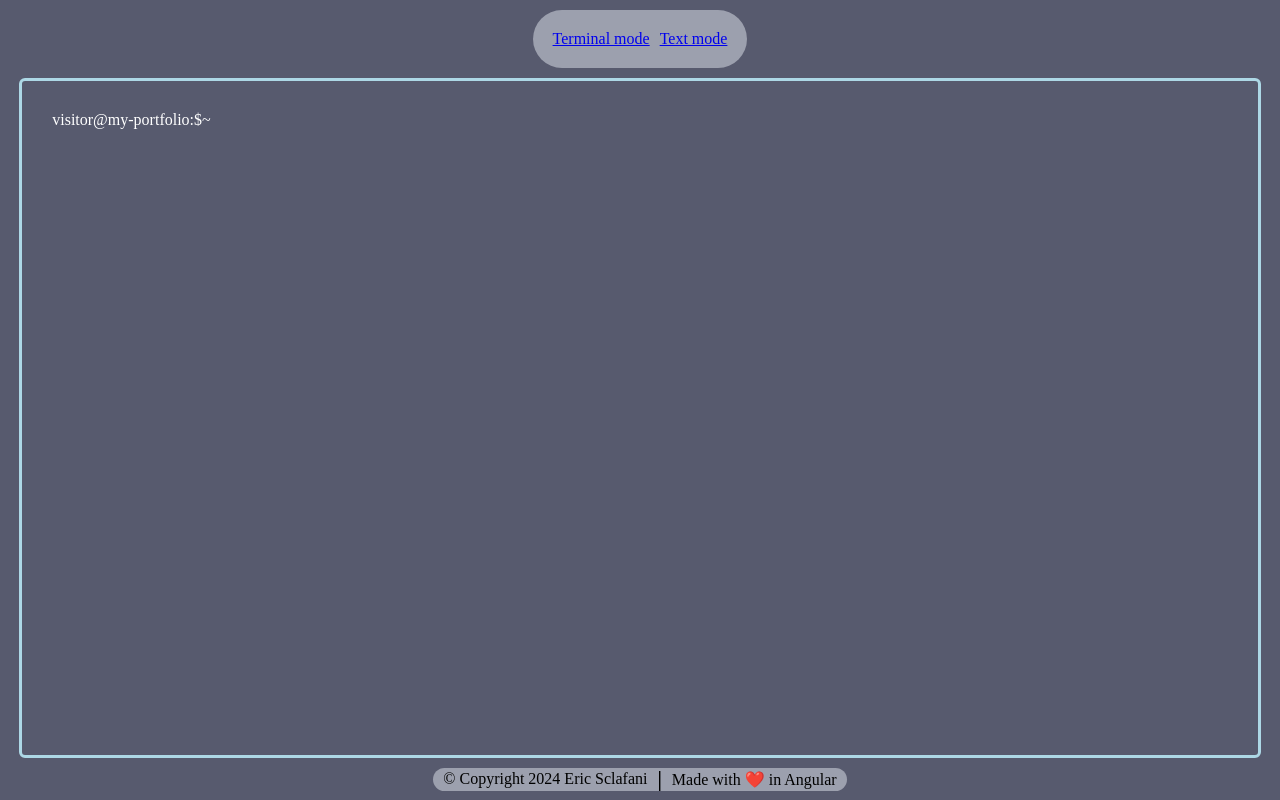
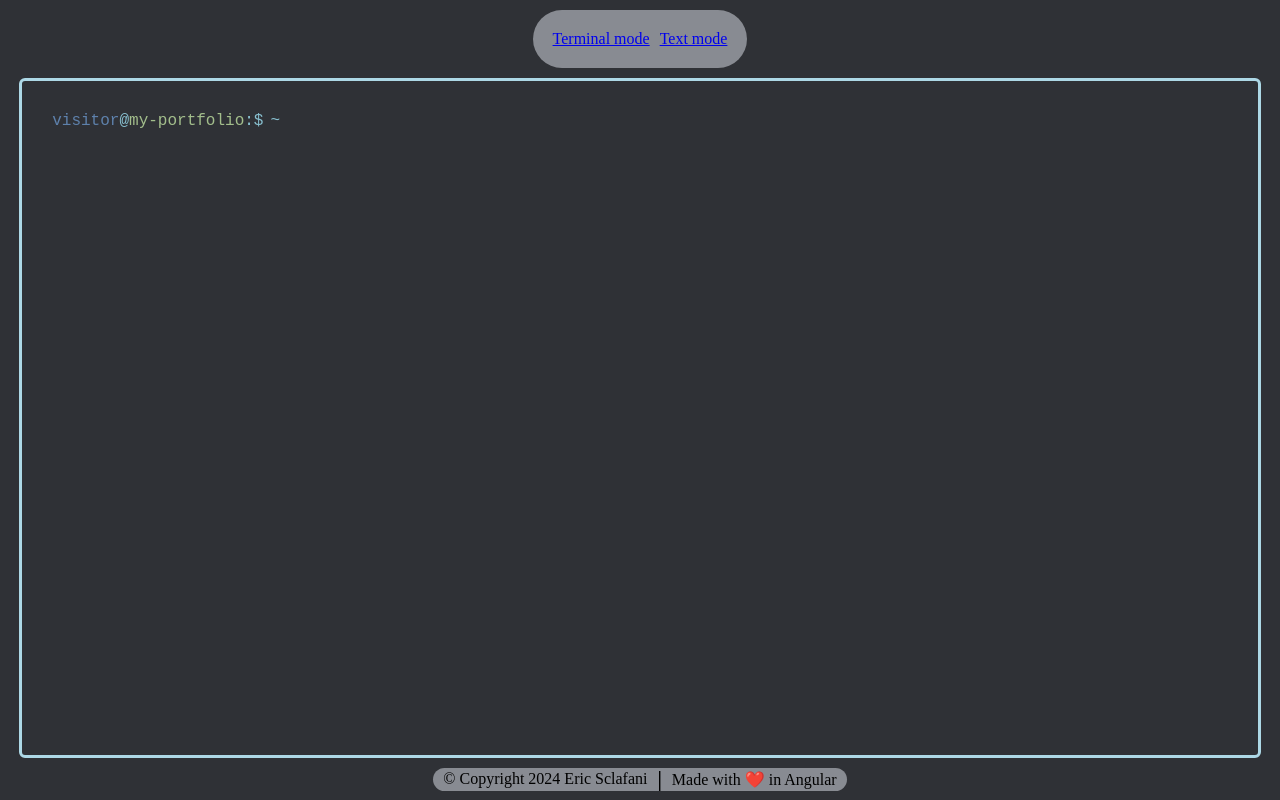
Before and after one commit to eric-sclafani/website, an Angular app: page /terminal in a window 1280 px wide. Built offline with nearby package versions, Linux system fonts and the light colour scheme; a small style sheet from the web is missing.

Commit message:
added valid command detection

```diff
--- a/angular.json
+++ b/angular.json
@@ -31,6 +31,7 @@
             ],
             "styles": [
               "src/styles.scss"
+
             ],
             "scripts": []
           },
--- a/src/app/components/terminal-mode/prompt/prompt.component.html
+++ b/src/app/components/terminal-mode/prompt/prompt.component.html
@@ -1,9 +1,16 @@
 <div id="prompt-wrapper">
-    <span class="visitor">visitor</span>
-    <span class="symbol at-symbol">{{ atSymbol }}</span>
-    <span class="domain">my-portfolio</span>
-    <span class="symbol colon">:</span>
-    <span class="symbol dollar">$</span>
-    <span class="symbol tilde">~</span>
-    <input #focusInput type="text" autocomplete="off" spellcheck="false" value="" autofocus>
+    <span class="prefix">{{ prefix }}</span>
+    <span class="symbol">{{ atSymbol }}</span>
+    <span class="domain">{{ domain }}</span>
+    <span class="symbol">{{ colon }}</span>
+    <span class="symbol">{{ dollar }}</span>
+    <span class="symbol tilde">{{ tilde }}</span>
+    <input
+        [value]="promptValue"
+        (input)="onInput($event)"
+        #focusInput
+        type="text"
+        autocomplete="off"
+        spellcheck="false"
+        autofocus>
 </div>
--- a/src/app/components/terminal-mode/prompt/prompt.component.scss
+++ b/src/app/components/terminal-mode/prompt/prompt.component.scss
@@ -1,17 +1,44 @@
 @import "../../../../styles.scss";
+@import "http://cdn.jsdelivr.net/npm/hack-font@3.3.0/build/web/hack-subset.css";
+
+@mixin text-format() {
+    font-size:16px;
+    font-family: "Hack", monospace;
+    font-weight:400;
+}
+
 
 #prompt-wrapper {
-    color:white;
+    @include text-format();
 
     input {
 
         background-color:$terminal-bg-color;
         color:$terminal-text-color;
         border:none;
+        @include text-format();
 
         &:focus {
             outline:none;
         }
     }
 
+    .prefix {
+        color:rgb(94, 129, 172)
+    }
+
+    .domain {
+        color: rgb(163, 190, 140)
+    }
+
+    .symbol {
+        color: rgb(136, 192, 208);
+    }
+
+    .tilde {
+        margin: 0 7px 0 7px;
+    }
+
+
+
 }
--- a/src/app/components/terminal-mode/prompt/prompt.component.ts
+++ b/src/app/components/terminal-mode/prompt/prompt.component.ts
@@ -4,7 +4,8 @@ import {
     OnDestroy,
     Renderer2,
     ElementRef,
-    ViewChild
+    ViewChild,
+    Input,
 } from '@angular/core';
 
 @Component({
@@ -16,26 +17,68 @@ import {
 })
 export class PromptComponent implements OnInit, OnDestroy {
 
-    @ViewChild("focusInput") focusInput: ElementRef;
-    atSymbol = "@";
+    @ViewChild('focusInput') focusInput: ElementRef;
+    @Input() validCommands:string[] = [];
 
-    // renderer returns a function that when called, destroys the event listener
+    prefix = "visitor";
+    atSymbol = '@';
+    domain = "my-portfolio";
+    colon = ":";
+    dollar = "$";
+    tilde = "~";
+
+    validInputColor = "rgb(163, 190, 140)";
+    normalInputColor = "white";
+
+    promptValue = '';
+    isValidCommand:boolean;
+
     private listener: () => void
 
     constructor(private renderer: Renderer2) { }
 
 
     ngOnInit(): void {
-        this.listener = this.renderer.listen("document", "click", (event:any) => {
+        this.attachFocusEventHandler();
+
+    }
+
+    ngOnDestroy(): void {
+        this.removeFocusEventHandler();
+    }
+
+
+
+    private attachFocusEventHandler() {
+        this.listener = this.renderer.listen('document', 'click', () => {
             this.focusInput.nativeElement.focus();
         })
     }
 
-
-
-    ngOnDestroy(): void {
+    private removeFocusEventHandler() {
+        // renderer.listen returns a function that removes the event handler when called
         if (this.listener) {
             this.listener();
         }
     }
+
+
+    public onInput(event: Event): void {
+        const inputElement = event.target as HTMLInputElement;
+        this.promptValue = inputElement.value;
+        this.isValidCommand = this.validCommands.includes(this.promptValue.toLowerCase())
+
+
+        this.changeTextColorOnValidCommand(inputElement);
+    }
+
+
+    private changeTextColorOnValidCommand(input:HTMLInputElement):void {
+        if (this.isValidCommand){
+            input.style.color = this.validInputColor;
+        }
+        else {
+            input.style.color = this.normalInputColor;
+        }
+    }
 }
--- a/src/app/components/terminal-mode/terminal/terminal.component.html
+++ b/src/app/components/terminal-mode/terminal/terminal.component.html
@@ -2,8 +2,7 @@
 <div id="terminal-wrapper">
     <app-mode-selection/>
     <section id="inner-terminal">
-        <app-prompt></app-prompt>
-
+        <app-prompt [validCommands]="validCommands"/>
     </section>
     <app-footer/>
 </div>
--- a/src/app/components/terminal-mode/terminal/terminal.component.ts
+++ b/src/app/components/terminal-mode/terminal/terminal.component.ts
@@ -1,9 +1,15 @@
-import { Component } from '@angular/core';
+import {
+	Component,
+	ElementRef,
+	Renderer2,
+	OnInit,
+	ViewChild
+
+} from '@angular/core';
+
 import { ModeSelectionComponent } from '../../shared/mode-selection/mode-selection.component';
 import { FooterComponent } from '../../shared/footer/footer.component';
 import { PromptComponent } from '../prompt/prompt.component';
-
-
 
 @Component({
 	selector: 'app-terminal',
@@ -16,6 +22,30 @@ import { PromptComponent } from '../prompt/prompt.component';
 	templateUrl: './terminal.component.html',
 	styleUrl: './terminal.component.scss'
 })
-export class TerminalComponent {
+export class TerminalComponent implements OnInit {
+
+	private listener: () => void
+
+	// !IMPORTANT: need to have proper input sanitation for security purposes
+	validCommands = [
+		'help',
+		'about',
+		'projects',
+		'resume',
+		'github',
+		'repo',
+		'linkedin',
+		'clear',
+		'text',
+		'echo',
+		'ericspasswords'
+	]
+	constructor(private renderer: Renderer2) { }
+
+	ngOnInit(): void {
+
+	}
+
+
 
 }
--- a/src/index.html
+++ b/src/index.html
@@ -6,6 +6,7 @@
   <base href="/">
   <meta name="viewport" content="width=device-width, initial-scale=1">
   <link rel="icon" type="image/x-icon" href="favicon.ico">
+
 </head>
 <body>
   <app-root></app-root>
--- a/src/styles.scss
+++ b/src/styles.scss
@@ -1,4 +1,4 @@
-$terminal-bg-color: #575a6e;
+$terminal-bg-color: #2f3136;
 $terminal-text-color:white;
 
 
```
Also changed, not shown: 1 other file (tests, documents, lock files or other folders).
